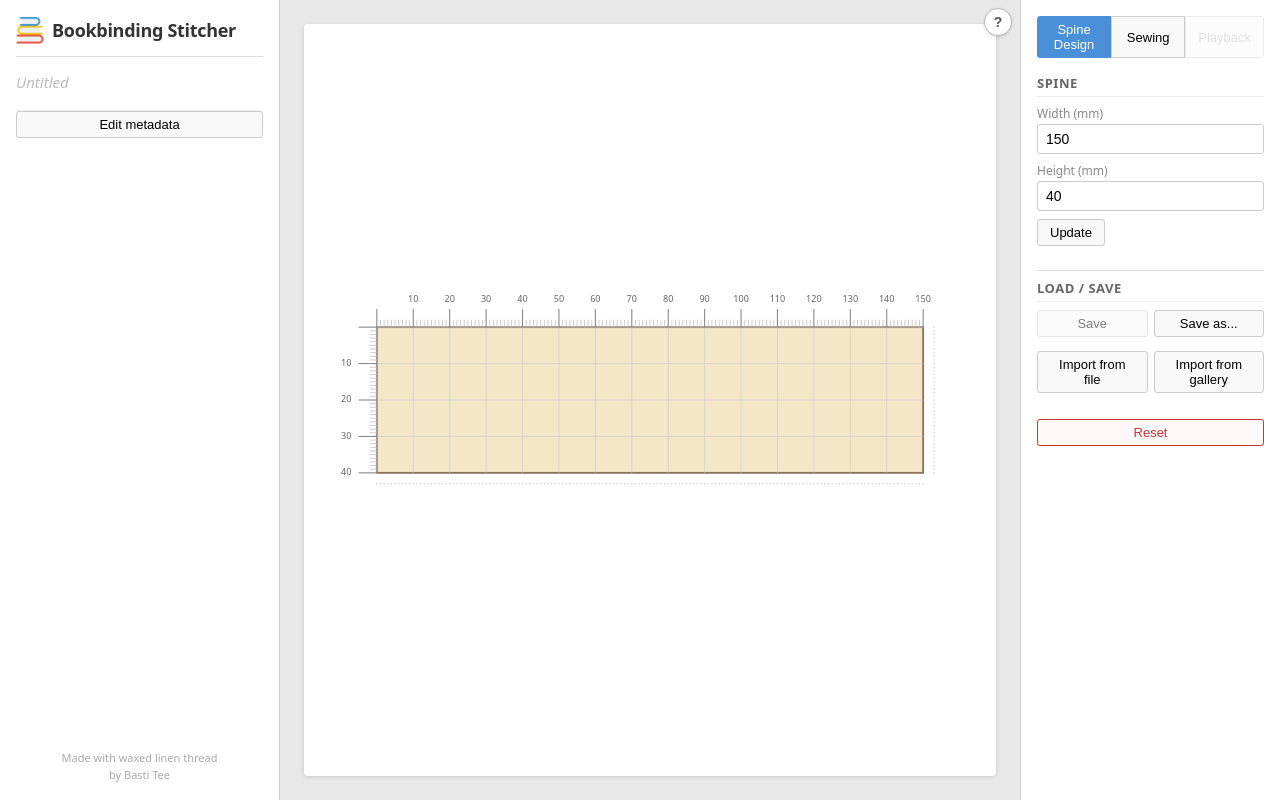
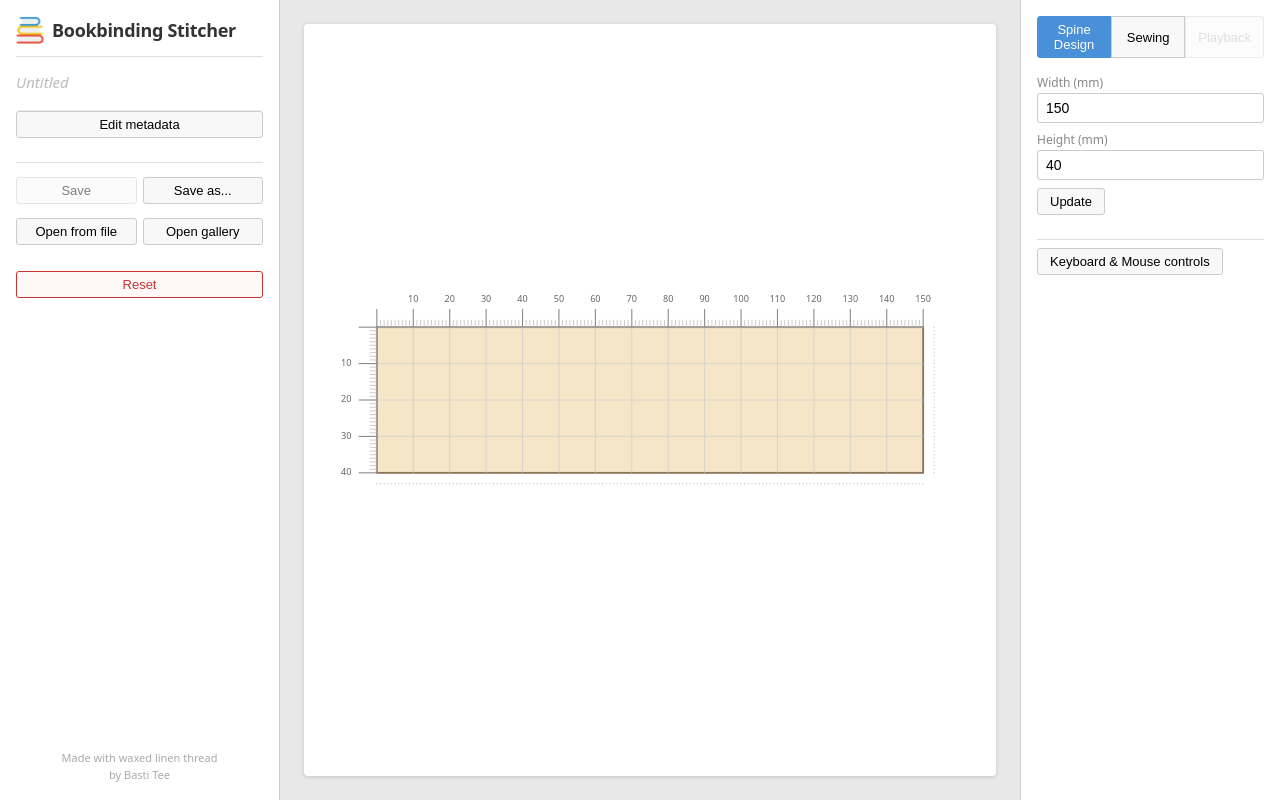
Before and after one commit to BastiTee/bookbinding-stitcher, a website built with Vite: page index.html in a window 1280 px wide. Built offline with nearby package versions, Linux system fonts and the light colour scheme.

Commit message:
Clean up UI organization

```diff
--- a/src/help-ui.ts
+++ b/src/help-ui.ts
@@ -52,7 +52,7 @@ const SECTIONS: Section[] = [
 export function openHelp(currentMode: Mode): void {
   if (document.querySelector(".gallery-backdrop")) return;
 
-  const { modal } = createModal("Keyboard & Mouse Controls", "Close help", "help-modal");
+  const { modal } = createModal("Keyboard & Mouse controls", "Close help", "help-modal");
   const content = el("div", "help-content");
 
   for (const section of SECTIONS) {
--- a/src/playback-ui.ts
+++ b/src/playback-ui.ts
@@ -3,7 +3,7 @@ import type { SewingModel } from "./sewing-model";
 import type { SewingState, Thread, Edge } from "./sewing-model";
 import { renderSewing } from "./sewing-render";
 import { computeScaleSizes } from "./render";
-import { el, sectionTitle } from "./dom-utils";
+import { el } from "./dom-utils";
 
 export function buildPlaybackPanel(
   sidebar: HTMLElement,
@@ -14,7 +14,6 @@ export function buildPlaybackPanel(
   const panel = el("div", "playback-panel hidden");
   sidebar.appendChild(panel);
 
-  panel.appendChild(sectionTitle("Playback"));
 
   const stepLabel = el("div", "playback-step-label");
   panel.appendChild(stepLabel);
--- a/src/sewing-ui.ts
+++ b/src/sewing-ui.ts
@@ -3,7 +3,7 @@ import { SewingModel, canEndWithKnot, getCurrentHole, getEligibleChainHoles, get
 import { renderSewing, type PreviewEdge } from "./sewing-render";
 import { computeScaleSizes } from "./render";
 import { screenToSvg, resolveTarget } from "./interaction";
-import { el, sectionTitle } from "./dom-utils";
+import { el } from "./dom-utils";
 
 export function buildSewingPanel(
   sidebar: HTMLElement,
@@ -15,7 +15,6 @@ export function buildSewingPanel(
   const panel = el("div", "sewing-panel hidden");
 
   // --- Thread section ---
-  panel.appendChild(sectionTitle("Thread"));
 
   // Start side radio group
   const radioGroup = el("div", "radio-group");
--- a/src/style.css
+++ b/src/style.css
@@ -729,35 +729,11 @@ button.active {
   font-style: italic;
 }
 
-/* Help button (floating, top-right of canvas area) */
-.help-btn {
-  position: absolute;
-  top: 8px;
-  right: 8px;
-  width: 28px;
-  height: 28px;
-  border-radius: 50%;
-  border: 1px solid #bbb;
-  background: #fff;
-  color: #555;
-  font-size: 14px;
-  font-weight: 600;
-  line-height: 1;
-  cursor: pointer;
-  padding: 0;
-  margin: 0;
-  display: flex;
-  align-items: center;
-  justify-content: center;
-  box-shadow: 0 1px 3px rgba(0, 0, 0, 0.15);
-  z-index: 10;
-  transition: background 0.12s, border-color 0.12s;
-}
-
-.help-btn:hover {
-  background: #4a90d9;
-  border-color: #4a90d9;
-  color: #fff;
+/* Help panel (bottom of right sidebar) */
+.help-panel {
+  margin-top: 16px;
+  padding-top: 8px;
+  border-top: 1px solid #ddd;
 }
 
 /* Help modal */
--- a/src/ui.ts
+++ b/src/ui.ts
@@ -8,7 +8,7 @@ import {
 import { SewingModel } from "./sewing-model";
 import { renderSewing } from "./sewing-render";
 import { buildSewingPanel } from "./sewing-ui";
-import { el, sectionTitle } from "./dom-utils";
+import { el } from "./dom-utils";
 import { buildPlaybackPanel } from "./playback-ui";
 import { openGallery } from "./gallery-ui";
 import { openHelp } from "./help-ui";
@@ -92,7 +92,6 @@ export function buildUI(container: HTMLElement, model: GridModel) {
   rightPanel.appendChild(designPanel);
 
   // --- Spine section ---
-  designPanel.appendChild(sectionTitle("Spine"));
   const spineError = el("div", "error-msg");
   const spineWidthInput = numberInput("Width (mm)");
   const spineHeightInput = numberInput("Height (mm)");
@@ -125,9 +124,7 @@ export function buildUI(container: HTMLElement, model: GridModel) {
   // Persistent Export / Import section (always visible)
   // ============================================================
   const persistentPanel = el("div", "persistent-panel");
-  rightPanel.appendChild(persistentPanel);
-
-  persistentPanel.appendChild(sectionTitle("Load / Save"));
+  leftPanel.appendChild(persistentPanel);
 
   let exportJson = "";
 
@@ -266,9 +263,9 @@ export function buildUI(container: HTMLElement, model: GridModel) {
   });
   persistentPanel.appendChild(fileInput);
 
-  const importBtn = button("Import from file", () => fileInput.click());
+  const importBtn = button("Open from file", () => fileInput.click());
 
-  const galleryBtn = button("Import from gallery", () => {
+  const galleryBtn = button("Open gallery", () => {
     openGallery((json) => {
       currentFileHandle = null;
       currentFileName = null;
@@ -357,13 +354,13 @@ export function buildUI(container: HTMLElement, model: GridModel) {
   btnSewing.addEventListener("click", switchToSewing);
   btnPlayback.addEventListener("click", switchToPlayback);
 
-  // Help button (top-right of canvas)
+  // Help panel (bottom of right sidebar)
+  const helpPanel = el("div", "help-panel");
   const helpBtn = document.createElement("button");
-  helpBtn.className = "help-btn";
-  helpBtn.textContent = "?";
-  helpBtn.setAttribute("aria-label", "Keyboard & mouse controls");
+  helpBtn.textContent = "Keyboard & Mouse controls";
   helpBtn.addEventListener("click", () => openHelp(currentMode));
-  svgPanel.appendChild(helpBtn);
+  helpPanel.appendChild(helpBtn);
+  rightPanel.appendChild(helpPanel);
 
   // ============================================================
   // Ghost layer management
```
